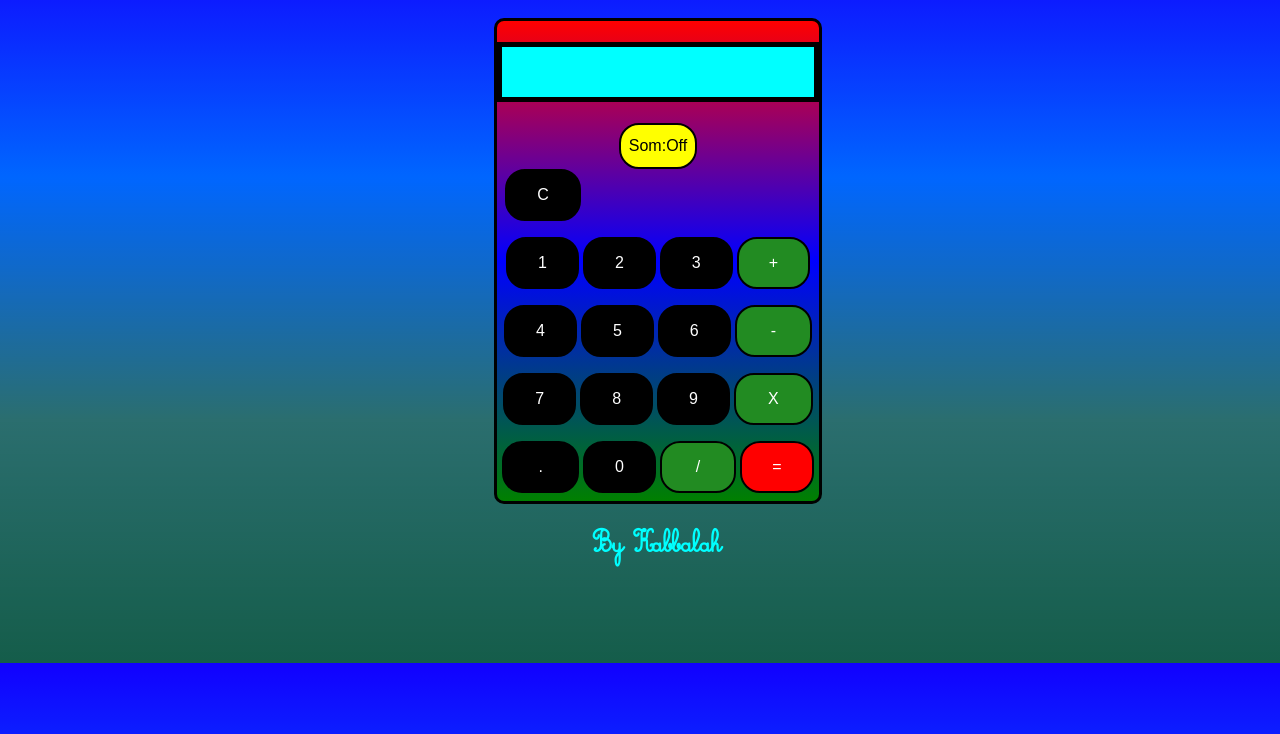
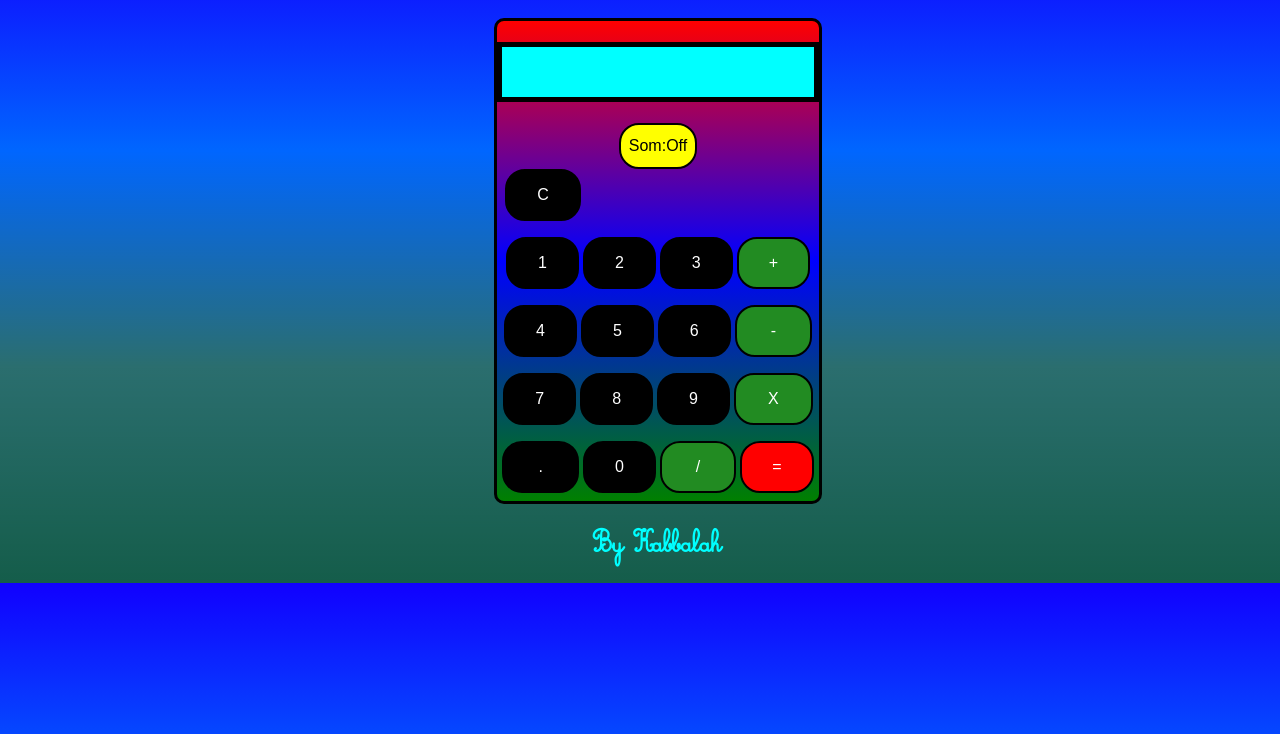
Before and after one commit to K4bbalah/Calculadora, a plain HTML site: page index.html in a window 1280 px wide. Shown: the part 66-800 px from the top of the page. Drawn offline with Linux system fonts and the light colour scheme.

Commit message:
correção do tamanho da pagina

```diff
--- a/estilo.css
+++ b/estilo.css
@@ -14,7 +14,7 @@ body {
     background-image: linear-gradient( to bottom, rgb(17, 0, 255), rgb(0, 102, 255),  rgba(0, 255, 85, 0.432),rgba(0, 128, 53, 0.726));
 
     background-color: indigo;
-    height: 700px;
+    height: 620px;
     width: 1300px;
 
 
```
